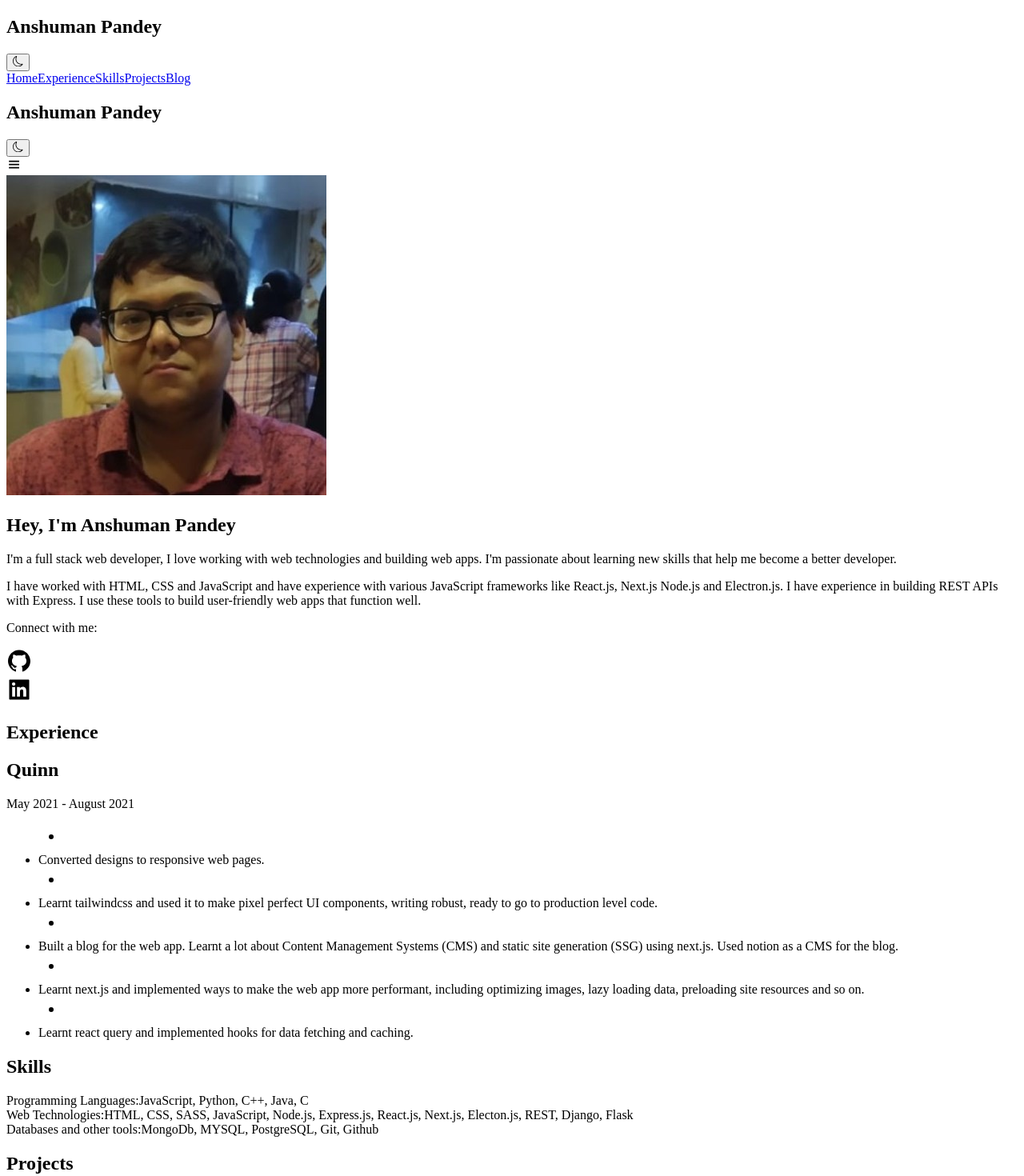
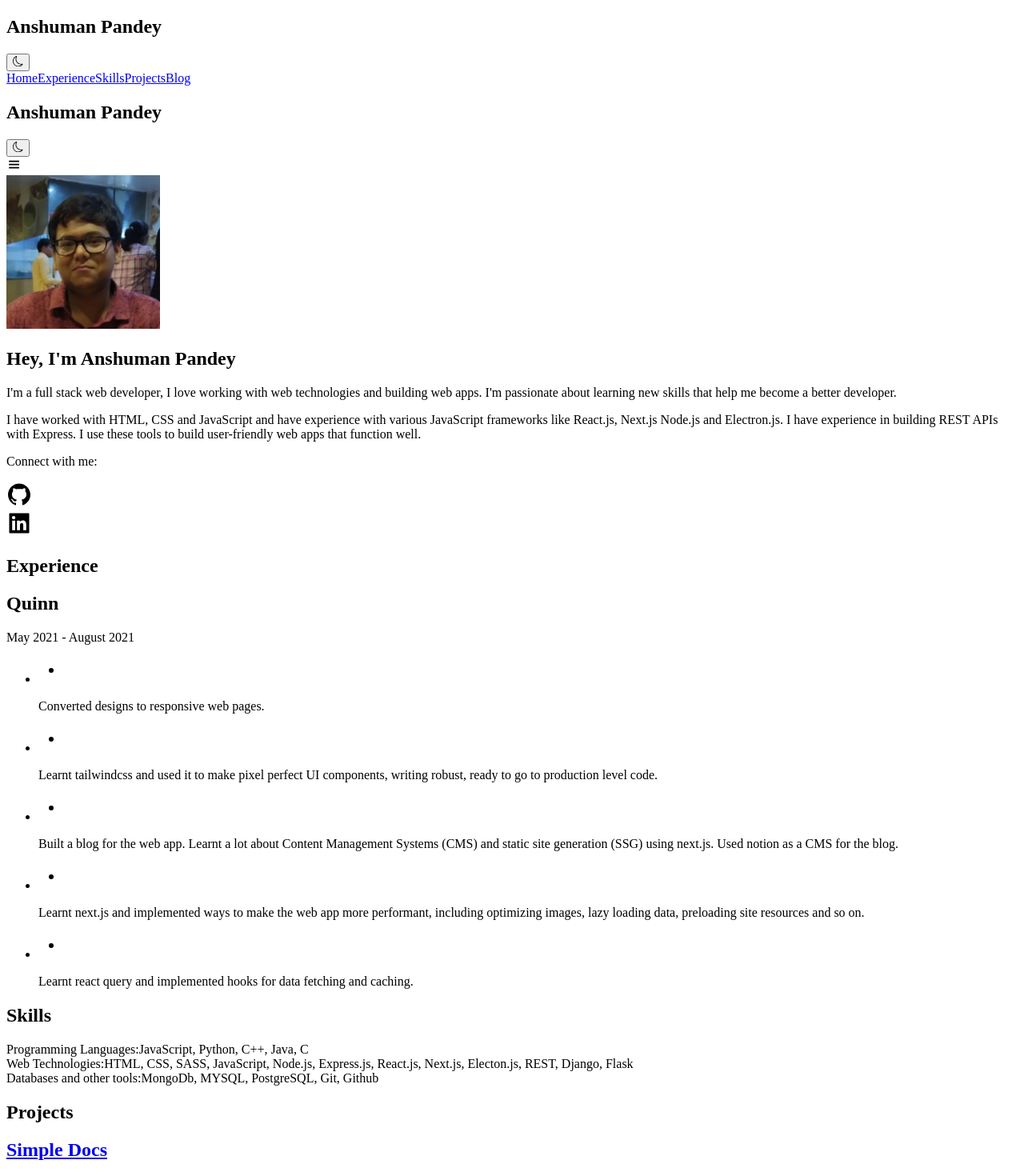
Before and after one commit to pandeymangg/portfolio, a Next.js app: page / in a window 1280 px wide. Shown: the top 1470 px of the page at 80% size. Built offline with nearby package versions, Linux system fonts and the light colour scheme.

Commit message:
minor changes

```diff
--- a/src/components/Experience/index.jsx
+++ b/src/components/Experience/index.jsx
@@ -24,32 +24,32 @@ const Experience = () => {
           </div>
           <div>
             <ul className="flex flex-col gap-2 text-sm md:text-base text-gray-600 dark:text-gray-100">
-              <div className="flex gap-2 items-center">
+              <li className="flex gap-2 items-center">
                 <div className="text-black dark:text-white">
                   <BsDot size={"2rem"} />
                 </div>
-                <li>Converted designs to responsive web pages.</li>
-              </div>
+                <p>Converted designs to responsive web pages.</p>
+              </li>
 
-              <div className="flex gap-2 items-center">
+              <li className="flex gap-2 items-center">
                 <div className="text-black dark:text-white">
                   <BsDot size={"2rem"} />
                 </div>
-                <li>
+                <p>
                   Learnt <span className="font-semibold">tailwindcss</span> and
                   used it to make pixel perfect UI components,{" "}
                   <span className="font-semibold">
                     writing robust, ready to go to production level code
                   </span>
                   .
-                </li>
-              </div>
+                </p>
+              </li>
 
-              <div className="flex gap-2 items-center">
+              <li className="flex gap-2 items-center">
                 <div className="text-black dark:text-white">
                   <BsDot size={"2rem"} />
                 </div>
-                <li>
+                <p>
                   <span className="font-semibold">
                     Built a blog for the web app
                   </span>
@@ -62,14 +62,14 @@ const Experience = () => {
                     static site generation (SSG) using next.js
                   </span>
                   . Used notion as a CMS for the blog.
-                </li>
-              </div>
+                </p>
+              </li>
 
-              <div className="flex gap-2 items-center">
+              <li className="flex gap-2 items-center">
                 <div className="text-black dark:text-white">
                   <BsDot size={"2rem"} />
                 </div>
-                <li>
+                <p>
                   Learnt next.js and implemented ways to make the web app more
                   performant,{" "}
                   <span className="font-semibold">
@@ -77,18 +77,18 @@ const Experience = () => {
                     site resources
                   </span>{" "}
                   and so on.
-                </li>
-              </div>
+                </p>
+              </li>
 
-              <div className="flex gap-2 items-center">
+              <li className="flex gap-2 items-center">
                 <div className="text-black dark:text-white">
                   <BsDot size={"2rem"} />
                 </div>
-                <li>
+                <p>
                   Learnt <span className="font-semibold">react query</span> and
                   implemented hooks for data fetching and caching.
-                </li>
-              </div>
+                </p>
+              </li>
             </ul>
           </div>
         </div>
--- a/src/components/Home/index.jsx
+++ b/src/components/Home/index.jsx
@@ -1,5 +1,6 @@
 import React from "react";
 import { AiFillLinkedin, AiFillGithub } from "react-icons/ai";
+import Image from "next/image";
 
 const Home = () => {
   return (
@@ -7,7 +8,12 @@ const Home = () => {
       <div className="max-w-2xl flex flex-col md:mx-auto">
         <div className="img-container flex items-center justify-center w-full">
           <div className="w-48 h-48 rounded-full shadow-xl border-4 border-primary mb-10 overflow-hidden">
-            <img src="/assets/images/photo.jpg" className="w-full h-full"></img>
+            <Image
+              src="/assets/images/photo.jpg"
+              width={192}
+              height={192}
+              alt="Picture of Anshuman Pandey"
+            />
           </div>
         </div>
         <div className="mb-6">
--- a/src/components/ThemeToggler/index.jsx
+++ b/src/components/ThemeToggler/index.jsx
@@ -6,6 +6,7 @@ const ThemeToggler = ({ mounted, theme, setTheme }) => {
     <div className="text-gray-600 dark:text-gray-100">
       {mounted && (
         <button
+          name="theme-toggler"
           className="cursor-pointer"
           onClick={() => setTheme(theme === "dark" ? "light" : "dark")}
         >
--- /dev/null
+++ b/src/pages/_document.js
@@ -0,0 +1,17 @@
+import Document, { Html, Head, Main, NextScript } from "next/document";
+
+class MyDocument extends Document {
+  render() {
+    return (
+      <Html lang="en">
+        <Head />
+        <body>
+          <Main />
+          <NextScript />
+        </body>
+      </Html>
+    );
+  }
+}
+
+export default MyDocument;
--- a/src/pages/index.jsx
+++ b/src/pages/index.jsx
@@ -8,7 +8,10 @@ import Projects from "../components/Projects";
 
 export default function HomePage() {
   return (
-    <Layout>
+    <Layout
+      docTitle="Anshuman Pandey"
+      metaDescription="Anshuman Pandey, full stack web developer"
+    >
       <Header />
       <Home />
       <Experience />
```
